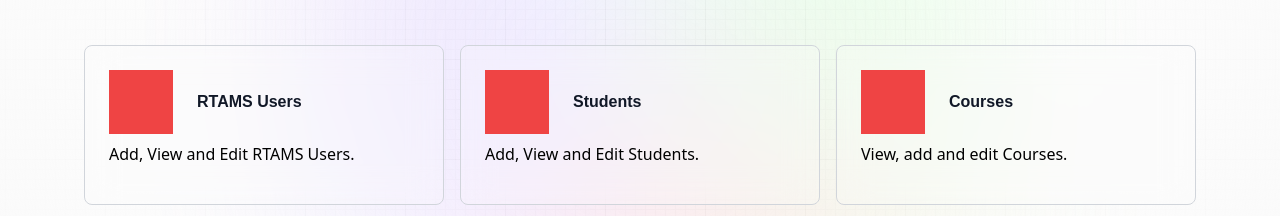
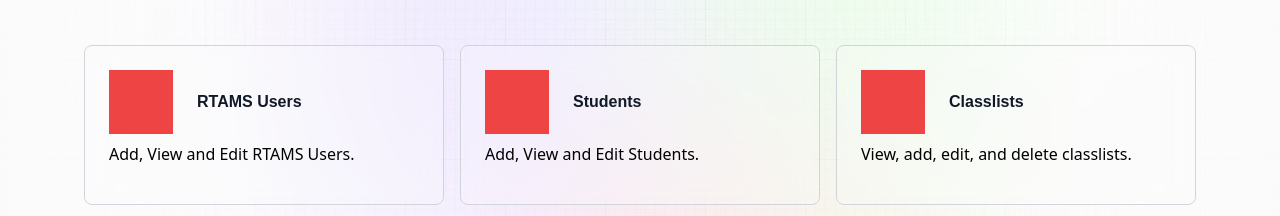
Before and after one commit to Merckerk/rtams-next, a Next.js app: page / in a window 1280 px wide. Shown: the part 346-562 px from the top of the page. Built offline with nearby package versions, Linux system fonts and the light colour scheme; no server answers.

Commit message:
feat: classlist on home page

```diff
--- a/app/page.jsx
+++ b/app/page.jsx
@@ -26,9 +26,9 @@ const Home = () => {
       routeName: "students",
     },
     {
-      featureName: "Courses",
-      description: "View, add and edit Courses.",
-      routeName: "courses",
+      featureName: "Classlists",
+      description: "View, add, edit, and delete classlists.",
+      routeName: "classlists",
     },
     {
       featureName: "Attendances",
```
